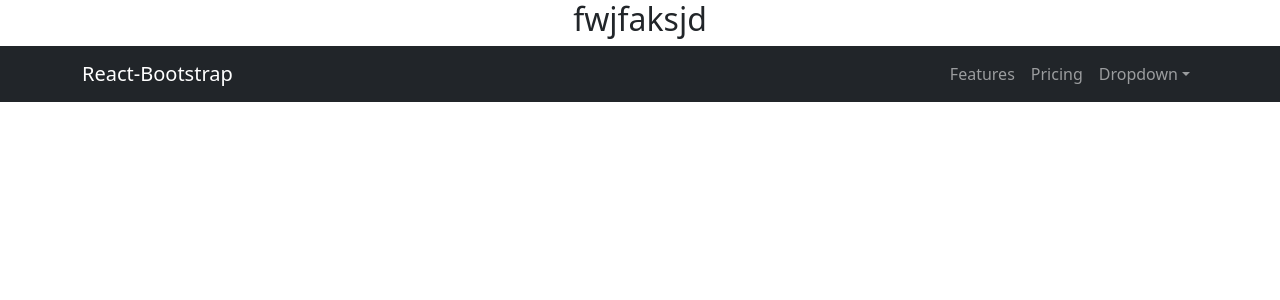
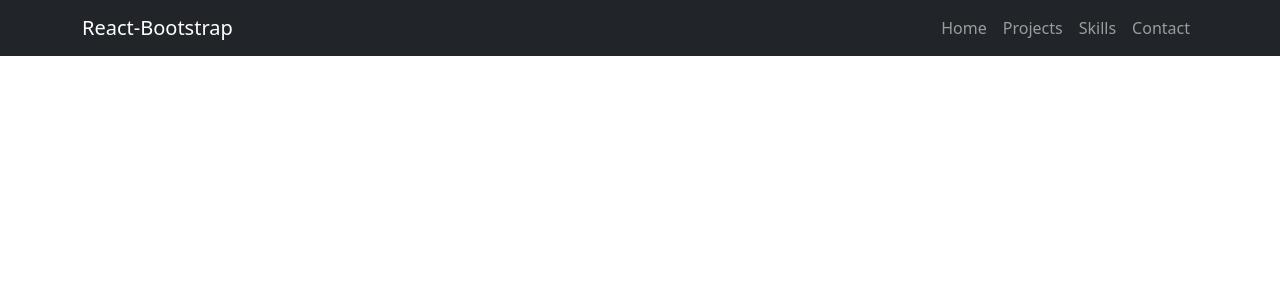
Before and after one commit to nirans2002/nirans2002.github.io, a React (Create React App) app: page / in a window 1280 px wide. Shown: the top 300 px of the page. Built offline with nearby package versions, Linux system fonts and the light colour scheme.

Commit message:
navbar edit

```diff
--- a/src/App.js
+++ b/src/App.js
@@ -5,7 +5,6 @@
 function App() {
   return (
     <div className="App">
-      <h2>fwjfaksjd</h2>
       <NavigationBar/>
     </div>
   );
--- a/src/components/navBar.js
+++ b/src/components/navBar.js
@@ -11,15 +11,11 @@
   <Navbar.Toggle aria-controls="responsive-navbar-nav" />
   <Navbar.Collapse id="responsive-navbar-nav">
     <Nav className="ms-auto">
-      <Nav.Link href="#features">Features</Nav.Link>
-      <Nav.Link href="#pricing">Pricing</Nav.Link>
-      <NavDropdown title="Dropdown" id="collasible-nav-dropdown">
-        <NavDropdown.Item href="#action/3.1">Action</NavDropdown.Item>
-        <NavDropdown.Item href="#action/3.2">Another action</NavDropdown.Item>
-        <NavDropdown.Item href="#action/3.3">Something</NavDropdown.Item>
-        <NavDropdown.Divider />
-        <NavDropdown.Item href="#action/3.4">Separated link</NavDropdown.Item>
-      </NavDropdown>
+      <Nav.Link href="#home">Home</Nav.Link>
+      <Nav.Link href="#about">Projects</Nav.Link>
+      <Nav.Link href="#skills">Skills</Nav.Link>
+      <Nav.Link href="#contact">Contact</Nav.Link>
+
     </Nav>
 
   </Navbar.Collapse>
```
